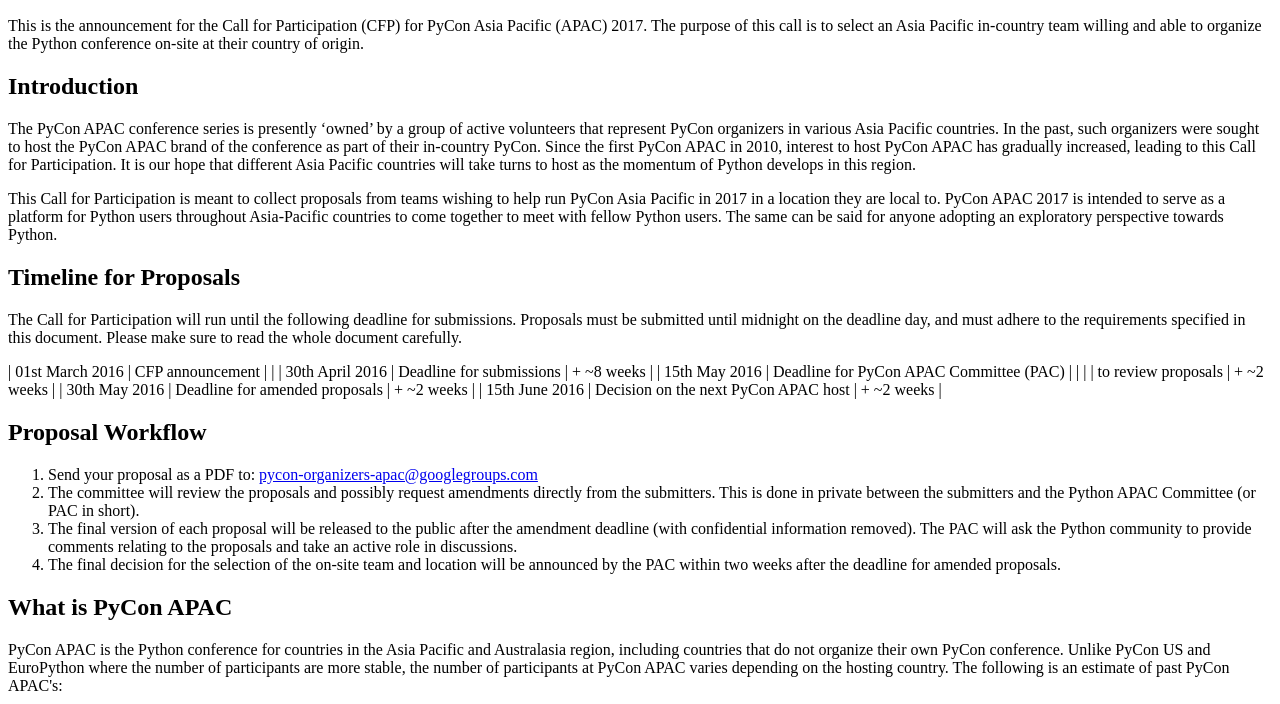
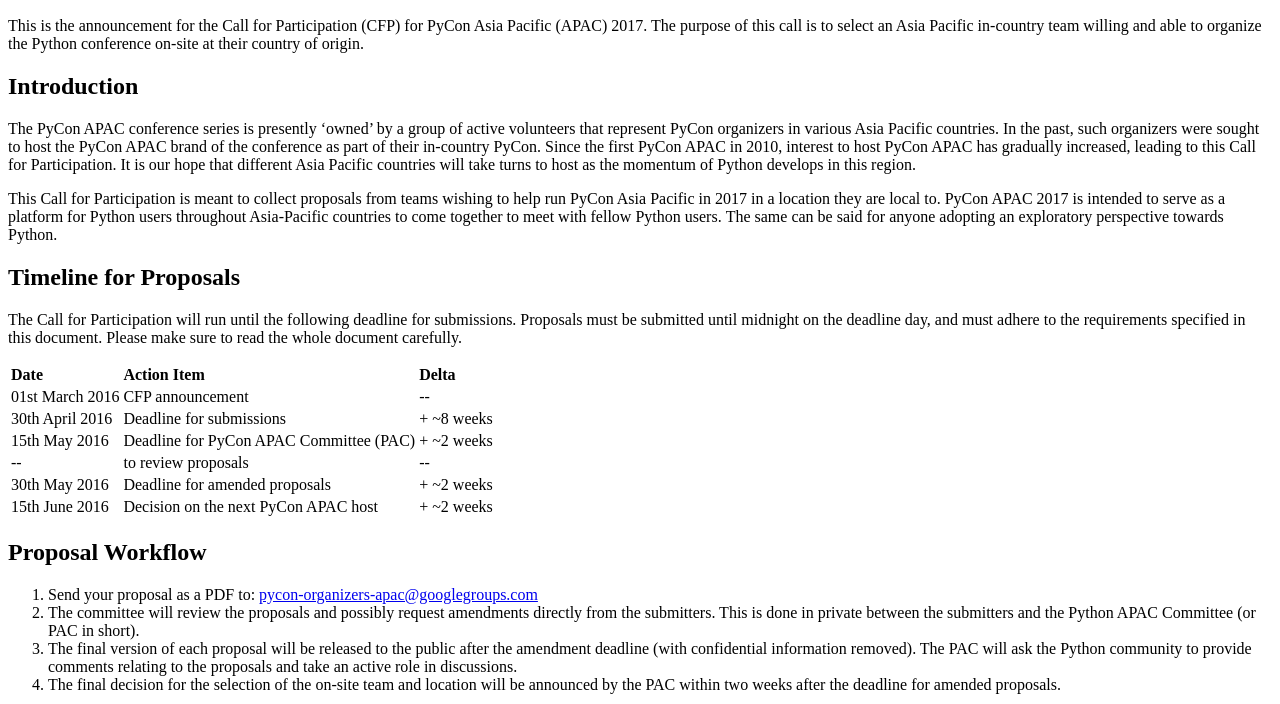
Before and after one commit to PyConAPAC/docs, a plain HTML site: page guideline/cfh.html in a window 1280 px wide. Shown: the part 96-800 px from the top of the page. Drawn offline with Linux system fonts and the light colour scheme.

Commit message:
Correct table.

```diff
--- a/guideline/cfh.html
+++ b/guideline/cfh.html
@@ -32,12 +32,47 @@ submissions. Proposals must be submitted until midnight on the deadline day,
 and must adhere to the requirements specified in this document. Please make
 sure to read the whole document carefully.</p>
 
-<p>| 01st March 2016 | CFP announcement                        |            |
-| 30th April 2016 | Deadline for submissions                | + ~8 weeks |
-| 15th May 2016   | Deadline for PyCon APAC Committee (PAC) |            |
-|                 | to review proposals                     | + ~2 weeks |
-| 30th May 2016   | Deadline for amended proposals          | + ~2 weeks |
-| 15th June 2016  | Decision on the next PyCon APAC host    | + ~2 weeks |</p>
+<table>
+<thead>
+<tr>
+  <th align="left">Date</th>
+  <th align="left">Action Item</th>
+  <th align="left">Delta</th>
+</tr>
+</thead>
+<tbody>
+<tr>
+  <td align="left">01st March 2016</td>
+  <td align="left">CFP announcement</td>
+  <td align="left">--</td>
+</tr>
+<tr>
+  <td align="left">30th April 2016</td>
+  <td align="left">Deadline for submissions</td>
+  <td align="left">+ ~8 weeks</td>
+</tr>
+<tr>
+  <td align="left">15th May 2016</td>
+  <td align="left">Deadline for PyCon APAC Committee (PAC)</td>
+  <td align="left">+ ~2 weeks</td>
+</tr>
+<tr>
+  <td align="left">--</td>
+  <td align="left">to review proposals</td>
+  <td align="left">--</td>
+</tr>
+<tr>
+  <td align="left">30th May 2016</td>
+  <td align="left">Deadline for amended proposals</td>
+  <td align="left">+ ~2 weeks</td>
+</tr>
+<tr>
+  <td align="left">15th June 2016</td>
+  <td align="left">Decision on the next PyCon APAC host</td>
+  <td align="left">+ ~2 weeks</td>
+</tr>
+</tbody>
+</table>
 
 <h2>Proposal Workflow</h2>
 
```
Also changed, not shown: 1 other file.
